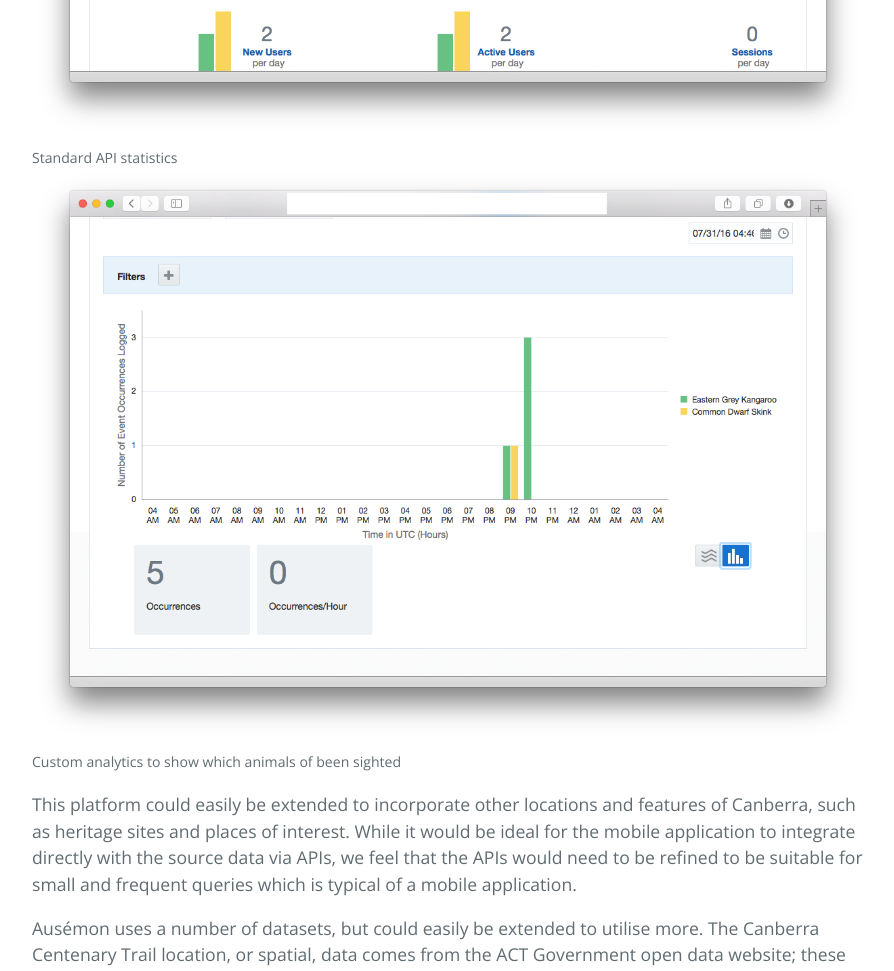
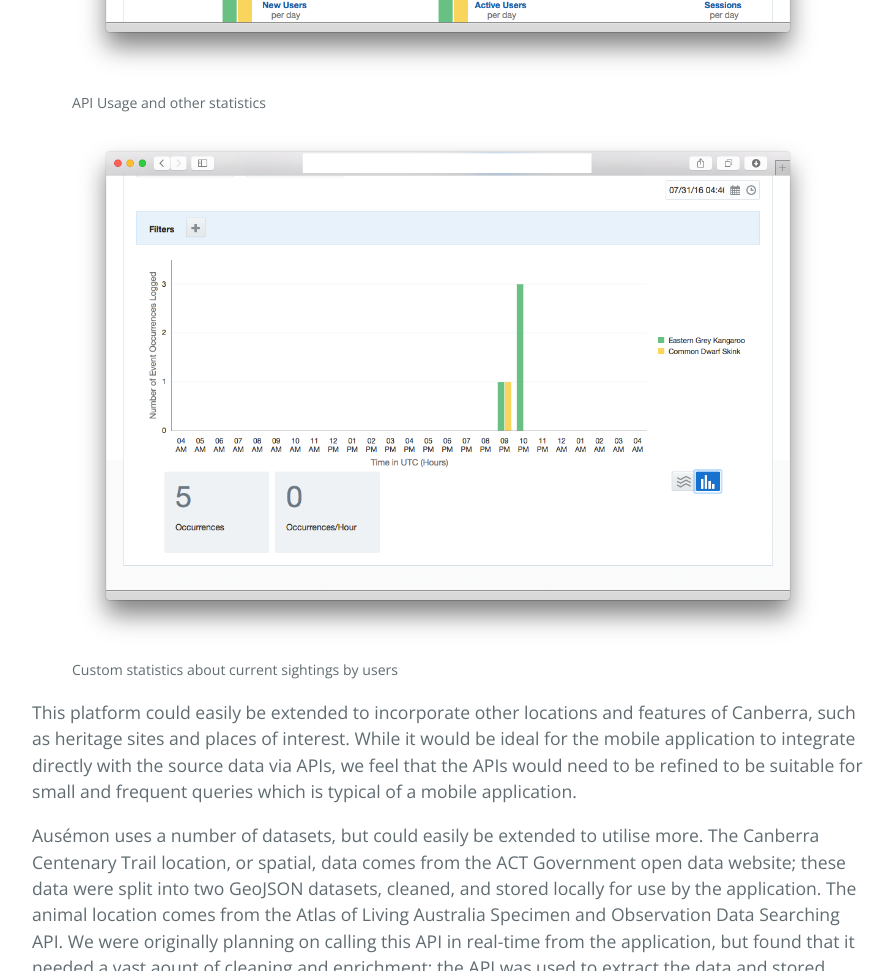
Before and after one commit to Joelith/ausemon, a plain HTML site: page index.html in a window 1280 px wide. Shown: the part 1480-2451 px from the top of the page, without its empty margins (192-1086 px from the left). Drawn offline with nearby package versions, Linux system fonts and the light colour scheme.

Commit message:
API Image updated

```diff
--- a/index.html
+++ b/index.html
@@ -31,10 +31,14 @@
 <a href="imgs/screen_6.png"><img src="imgs/screen_6.png" width="160"/></a>
 
 <p>We see several benefits of an application like Ausémon.  Firstly, it gets residents out exercising which is good for the Health agenda and contributes to the goal of reducing pressure on the ACT Health System.  Secondly, it helps promote Canberra tourism and the Trail itself.  Lastly, it provides the ACT Government with useful data on the usage of the Trail, such as which sections of the Trail are being utilised; these data could be used for preventitive maintenance, for example.</p>
-<img src="imgs/analytics_1.png"/>
-<small>Standard API statistics</small>
-<img src="imgs/analytics_2.png"/>
-<small>Custom analytics to show which animals of been sighted</small>
+<figure>
+    <img src="imgs/analytics_1.png"/>
+    <figcaption><small>API Usage and other statistics</small></figcaption>
+</figure>
+<figure>
+  <img src="imgs/analytics_2.png"/>
+  <figcaption><small>Custom statistics about current sightings by users</small></figcaption>
+</figure>
 
 <p>This platform could easily be extended to incorporate other locations and features of Canberra, such as heritage sites and places of interest.  While it would be ideal for the mobile application to integrate directly with the source data via APIs, we feel that the APIs would need to be refined to be suitable for small and frequent queries which is typical of a mobile application.</p>
 
```
Also changed, not shown: imgs/api.png.
